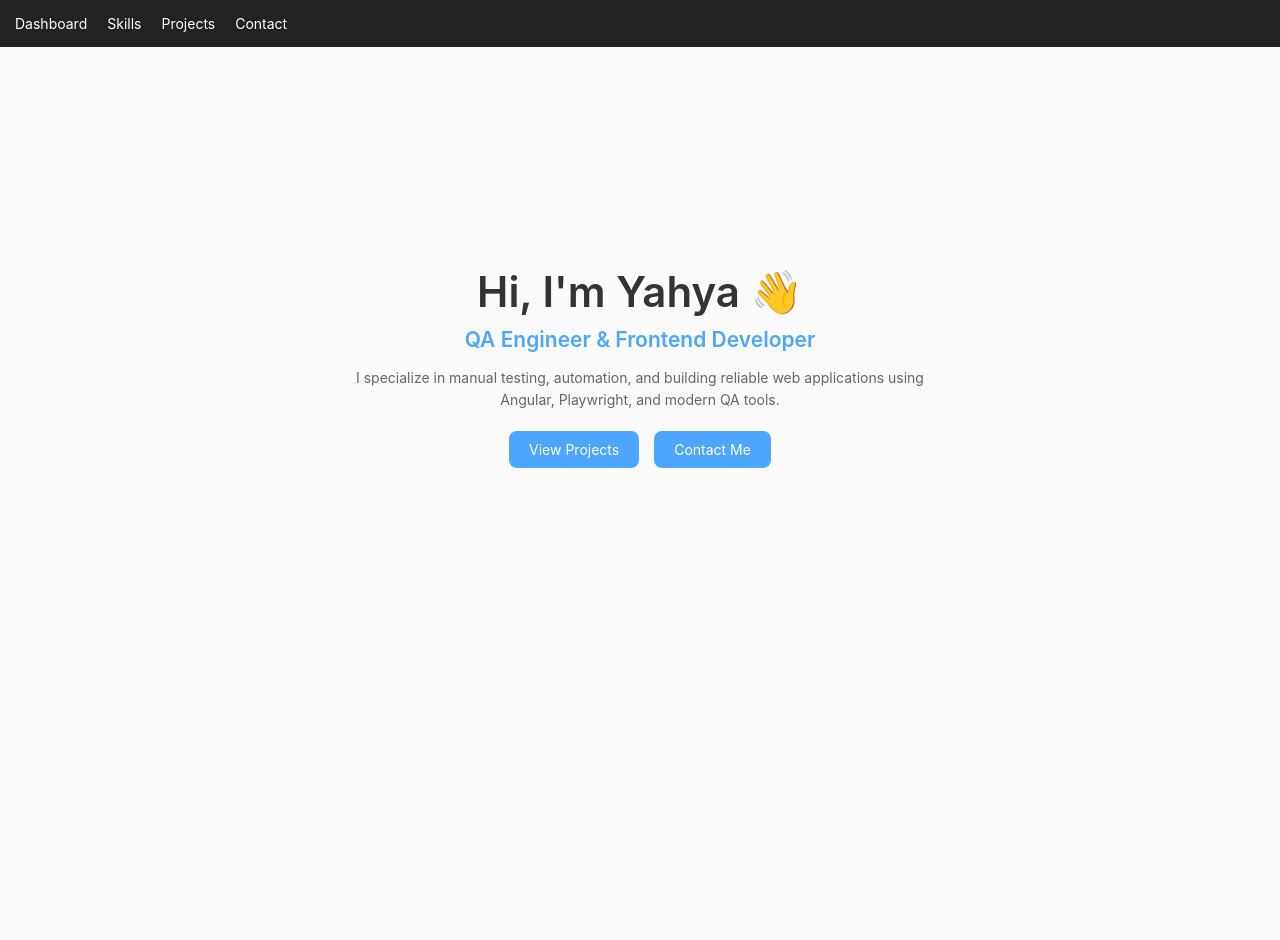
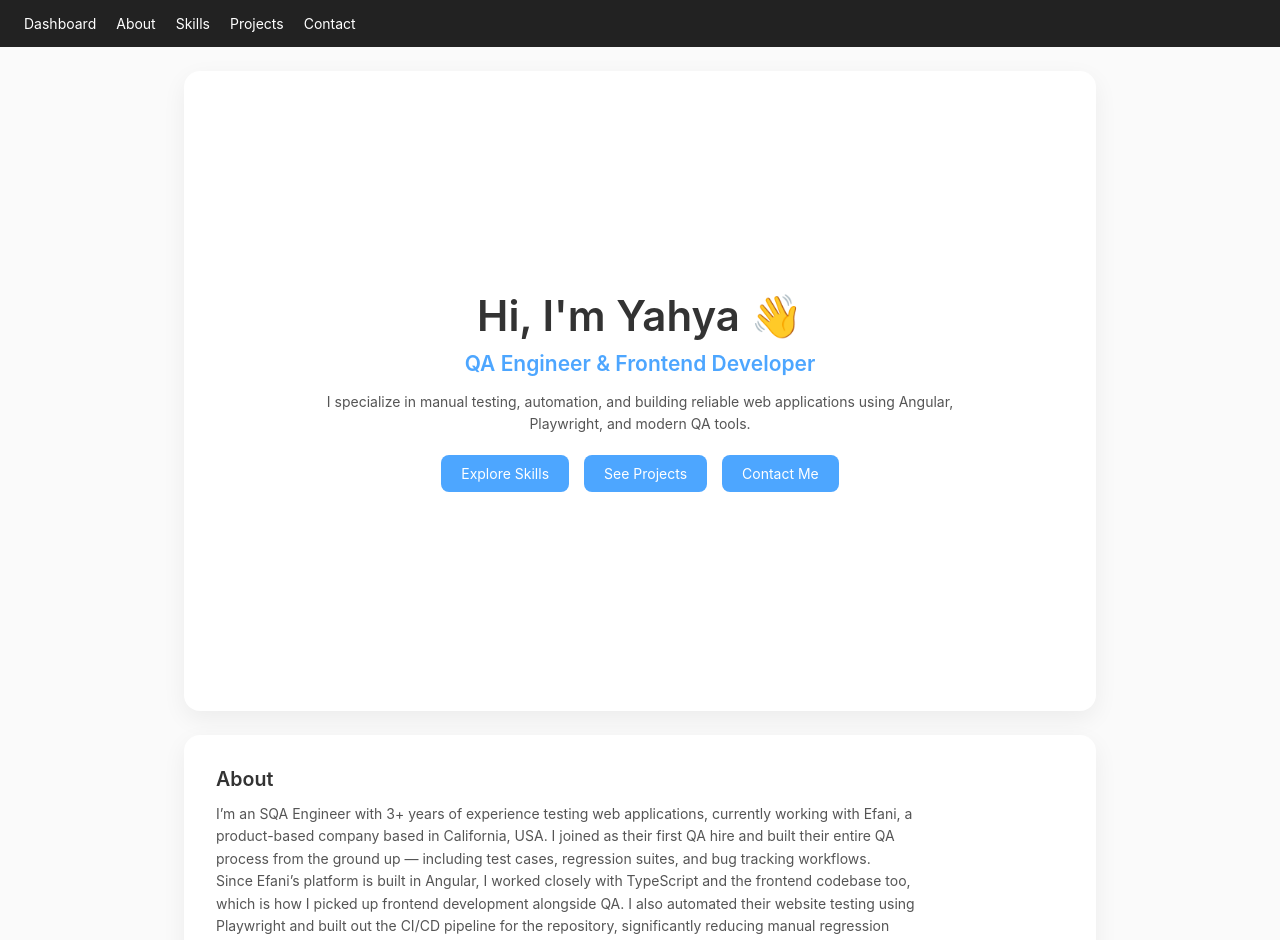
Before and after one commit to root972/Meine-Portfolio, an Angular app: page /dashboard in a window 1280 px wide. Shown: the top 940 px of the page. Before the commit the page ends 800 px from the top, so only its background shows below. Built offline with nearby package versions, Linux system fonts and the light colour scheme.

Commit message:
mehr portfolio UI

```diff
--- a/src/app/app-routing.module.ts
+++ b/src/app/app-routing.module.ts
@@ -5,6 +5,11 @@ import { ProjectsComponent } from './pages/projects/projects.component';
 import { SkillsComponent } from './pages/skills/skills.component';
 import { ContactComponent } from './pages/contact/contact.component';
 const routes: Routes = [
+  {
+    path: '',
+    redirectTo: '/dashboard',
+    pathMatch: 'full'
+  },
   {
     path: 'dashboard',
     component: DashboardComponent
--- a/src/app/app.component.html
+++ b/src/app/app.component.html
@@ -1,8 +1,9 @@
 <nav class="navbar">
-   <a routerLink="/dashboard">Dashboard</a>
-   <a routerLink="/skills">Skills</a>
-    <a routerLink="/projects">Projects</a>
-    <a routerLink="/contact">Contact</a>
+  <a routerLink="/dashboard">Dashboard</a>
+  <a href="#about" (click)="scrollToSection($event, 'about')">About</a>
+  <a href="#skills" (click)="scrollToSection($event, 'skills')">Skills</a>
+  <a href="#projects" (click)="scrollToSection($event, 'projects')">Projects</a>
+  <a href="#contact" (click)="scrollToSection($event, 'contact')">Contact</a>
+</nav>
 
-  </nav>
-    <router-outlet></router-outlet>
+<router-outlet></router-outlet>
--- a/src/app/app.component.scss
+++ b/src/app/app.component.scss
@@ -1,8 +1,11 @@
 .navbar {
   display: flex;
   gap: 20px;
-  padding: 15px;
+  padding: 15px 24px;
   background-color: #222;
+  position: sticky;
+  top: 0;
+  z-index: 1000;
 }
 
 .navbar a {
--- a/src/app/app.component.ts
+++ b/src/app/app.component.ts
@@ -1,4 +1,5 @@
 import { Component } from '@angular/core';
+import { Router } from '@angular/router';
 
 @Component({
   selector: 'app-root',
@@ -7,4 +8,27 @@ import { Component } from '@angular/core';
 })
 export class AppComponent {
   title = 'My Portfolio';
+
+  constructor(private router: Router) {}
+
+  scrollToSection(event: Event, sectionId: string): void {
+    event.preventDefault();
+
+    if (this.router.url !== '/dashboard') {
+      this.router.navigate(['/dashboard']).then(() => {
+        this.scrollToSectionId(sectionId);
+      });
+      return;
+    }
+
+    this.scrollToSectionId(sectionId);
+  }
+
+  private scrollToSectionId(sectionId: string): void {
+    const element = document.getElementById(sectionId);
+
+    if (element) {
+      element.scrollIntoView({ behavior: 'smooth', block: 'start' });
+    }
+  }
 }
--- a/src/app/pages/dashboard/dashboard.component.html
+++ b/src/app/pages/dashboard/dashboard.component.html
@@ -1,4 +1,5 @@
-<section class="hero">
+<main class="dashboard-page">
+  <section id="hero" class="hero section-card">
     <h1>Hi, I'm Yahya 👋</h1>
     <h2>QA Engineer & Frontend Developer</h2>
 
@@ -8,7 +9,152 @@
     </p>
 
     <div class="buttons">
-    <a routerLink="/projects">View Projects</a>
-    <a routerLink="/contact">Contact Me</a>
+      <a href="#skills" (click)="scrollToSection($event, 'skills')">Explore Skills</a>
+      <a href="#projects" (click)="scrollToSection($event, 'projects')">See Projects</a>
+      <a href="#contact" (click)="scrollToSection($event, 'contact')">Contact Me</a>
     </div>
   </section>
+
+  <section id="about" class="section-card">
+    <h3>About</h3>
+    <p>
+      I’m an SQA Engineer with 3+ years of experience testing web applications, currently working with Efani, a product-based company based in California, USA. I joined as their first QA hire and built their entire QA process from the ground up — including test cases, regression suites, and bug tracking workflows.
+    </p>
+    <p>
+      Since Efani’s platform is built in Angular, I worked closely with TypeScript and the frontend codebase too, which is how I picked up frontend development alongside QA. I also automated their website testing using Playwright and built out the CI/CD pipeline for the repository, significantly reducing manual regression time.
+    </p>
+    <p>
+      Before Efani, I worked at K2X Technologies and Workbox, handling manual functional, integration, and regression testing across enterprise platforms. My core toolkit includes API testing with Postman, SQL, Jira, and CI/CD validation — with Angular and Playwright rounding out the frontend and automation side.
+    </p>
+  </section>
+
+  <section id="skills" class="section-card">
+    <div class="skills-section">
+      <h3>Skills</h3>
+      <p>Technologies and tools I use as a QA Engineer and Frontend Developer.</p>
+
+      <div class="skills-grid">
+        <div class="skill-card">
+          <h4>🧪 Manual Testing</h4>
+          <span>Test Case Design</span>
+          <span>Regression Testing</span>
+          <span>Smoke Testing</span>
+          <span>Exploratory Testing</span>
+          <span>Bug Reporting</span>
+          <span>Database Testing</span>
+          <span>Cross-Browser Testing</span>
+          <span>Mobile Testing</span>
+          <span>Integration Testing</span>
+        </div>
+
+        <div class="skill-card">
+          <h4>🤖 Test Automation</h4>
+          <span>Playwright</span>
+          <span>Cypress</span>
+        </div>
+
+        <div class="skill-card">
+          <h4>🌐 API Testing</h4>
+          <span>Postman</span>
+          <span>REST APIs</span>
+          <span>Swagger</span>
+          <span>API Validation</span>
+        </div>
+
+        <div class="skill-card">
+          <h4>🔒 Security Testing</h4>
+          <span>OWASP ZAP</span>
+          <span>Vulnerability Scanning</span>
+          <span>Basic Security Assessment</span>
+          <span>Penetration Testing</span>
+        </div>
+
+        <div class="skill-card">
+          <h4>⚡ Performance Testing</h4>
+          <span>k6</span>
+          <span>Load Testing</span>
+          <span>Stress Testing</span>
+          <span>Performance Monitoring</span>
+        </div>
+
+        <div class="skill-card">
+          <h4>💻 Frontend Development</h4>
+          <span>Angular</span>
+          <span>TypeScript</span>
+          <span>HTML5</span>
+          <span>SCSS</span>
+        </div>
+
+        <div class="skill-card">
+          <h4>🛠 CI/CD & Version Control</h4>
+          <span>Git</span>
+          <span>GitHub</span>
+          <span>GitLab</span>
+        </div>
+
+        <div class="skill-card">
+          <h4>🌐 Languages</h4>
+          <span>TypeScript</span>
+          <span>JavaScript</span>
+          <span>Python</span>
+          <span>SQL</span>
+        </div>
+      </div>
+    </div>
+  </section>
+
+  <section id="projects" class="section-card">
+    <h3>Projects</h3>
+    <p>My recent work includes frontend builds, QA automation, and reliable testing setups.</p>
+    <div class="project-list">
+      <div class="project-item">
+        <h4>Portfolio Website</h4>
+        <p>Angular-based personal portfolio with routed pages and a polished landing experience.</p>
+      </div>
+      <div class="project-item">
+        <h4>QA Automation Suite</h4>
+        <p>Playwright-based test automation for regression and smoke testing flows.</p>
+      </div>
+    </div>
+    <a routerLink="/projects" class="route-link">Open full projects page</a>
+  </section>
+
+  <section id="contact" class="section-card">
+    <div class="contact-section">
+      <h3>Contact</h3>
+      <p>Interested in collaboration or a QA/frontend opportunity? Reach out.</p>
+
+      <div class="contact-grid">
+        <a class="contact-card" href="https://mail.google.com/mail/?view=cm&to=myaya4455&#64;gmail.com" target="_blank">
+          <span class="icon">📧</span>
+          <h4>Email</h4>
+          <p>myaya4455&#64;gmail.com</p>
+        </a>
+
+        <a class="contact-card" href="https://www.linkedin.com/in/yahya-zahid-063061227/" target="_blank">
+          <span class="icon">💼</span>
+          <h4>LinkedIn</h4>
+          <p>View Profile</p>
+        </a>
+
+        <a class="contact-card" href="https://wa.me/491234567890" target="_blank">
+          <span class="icon">💬</span>
+          <h4>WhatsApp</h4>
+          <p>Chat with me</p>
+        </a>
+
+        <a class="contact-card" href="tel:+491234567890">
+          <span class="icon">📞</span>
+          <h4>Phone</h4>
+          <p>+49 123 456 7890</p>
+        </a>
+
+        <a class="contact-card" href="https://github.com/root972" target="_blank">
+          <span class="icon">🐙</span>
+          <h4>GitHub</h4>
+          <p>View Projects</p>
+        </a>
+      </div>
+    </div>
+  </section>
+</main>
--- a/src/app/pages/dashboard/dashboard.component.scss
+++ b/src/app/pages/dashboard/dashboard.component.scss
@@ -1,11 +1,25 @@
+.dashboard-page {
+  padding: 24px;
+  max-width: 960px;
+  margin: 0 auto;
+}
+
+.section-card {
+  padding: 32px;
+  margin-bottom: 24px;
+  border-radius: 16px;
+  background: white;
+  box-shadow: 0 8px 24px rgba(0, 0, 0, 0.06);
+  scroll-margin-top: 88px;
+}
+
 .hero {
-  height: 80vh;
+  min-height: 80vh;
   display: flex;
   flex-direction: column;
   justify-content: center;
   align-items: center;
   text-align: center;
-  padding: 20px;
 }
 
 .hero h1 {
@@ -20,7 +34,7 @@
 }
 
 .hero p {
-  max-width: 600px;
+  max-width: 700px;
   color: #666;
   font-size: 1rem;
   line-height: 1.6;
@@ -29,19 +43,119 @@
 .buttons {
   margin-top: 20px;
   display: flex;
+  flex-wrap: wrap;
   gap: 15px;
+  justify-content: center;
 }
 
-.buttons a {
+.buttons a,
+.route-link {
   text-decoration: none;
   padding: 10px 20px;
   border-radius: 8px;
   background: #4da6ff;
   color: white;
   transition: 0.3s;
+  display: inline-block;
 }
 
-.buttons a:hover {
+.buttons a:hover,
+.route-link:hover {
   background: #1f7ed6;
   transform: translateY(-2px);
 }
+
+.section-card h3 {
+  margin-bottom: 12px;
+  font-size: 1.4rem;
+}
+
+.section-card p {
+  color: #555;
+  max-width: 700px;
+}
+
+.skills-section,
+.contact-section {
+  width: 100%;
+}
+
+.skills-grid {
+  display: grid;
+  grid-template-columns: repeat(auto-fit, minmax(220px, 1fr));
+  gap: 16px;
+  margin-top: 20px;
+}
+
+.skill-card {
+  background: #f9f9f9;
+  border: 1px solid #ddd;
+  border-radius: 12px;
+  padding: 16px;
+  text-align: left;
+}
+
+.skill-card h4 {
+  margin-bottom: 12px;
+}
+
+.skill-card span {
+  display: inline-block;
+  margin: 5px 5px 0 0;
+  padding: 7px 12px;
+  background: #4da6ff;
+  color: white;
+  border-radius: 20px;
+  font-size: 13px;
+}
+
+.project-list {
+  display: grid;
+  gap: 12px;
+  margin: 16px 0 20px;
+}
+
+.project-item {
+  padding: 16px;
+  border: 1px solid #e0e0e0;
+  border-radius: 12px;
+  background: #fafafa;
+}
+
+.contact-grid {
+  display: grid;
+  grid-template-columns: repeat(auto-fit, minmax(180px, 1fr));
+  gap: 16px;
+  margin-top: 20px;
+}
+
+.contact-card {
+  display: block;
+  padding: 16px;
+  border-radius: 12px;
+  text-decoration: none;
+  color: #333;
+  background: #f9f9f9;
+  border: 1px solid #ddd;
+  transition: 0.3s ease;
+}
+
+.contact-card:hover {
+  transform: translateY(-4px);
+  background: white;
+  box-shadow: 0 8px 16px rgba(0, 0, 0, 0.08);
+}
+
+.contact-card .icon {
+  font-size: 24px;
+  display: block;
+  margin-bottom: 8px;
+}
+
+.contact-card h4 {
+  margin-bottom: 6px;
+}
+
+.contact-card p {
+  margin: 0;
+}
--- a/src/app/pages/dashboard/dashboard.component.ts
+++ b/src/app/pages/dashboard/dashboard.component.ts
@@ -2,10 +2,17 @@ import { Component } from '@angular/core';
 
 @Component({
   selector: 'app-dashboard',
-
   templateUrl: './dashboard.component.html',
   styleUrls: ['./dashboard.component.scss']
 })
 export class DashboardComponent {
+  scrollToSection(event: Event, sectionId: string): void {
+    event.preventDefault();
 
+    const element = document.getElementById(sectionId);
+
+    if (element) {
+      element.scrollIntoView({ behavior: 'smooth', block: 'start' });
+    }
+  }
 }
--- a/src/styles.scss
+++ b/src/styles.scss
@@ -3,6 +3,10 @@
   margin: 0;
   padding: 0;
   box-sizing: border-box;
+}
+
+html {
+  scroll-behavior: smooth;
 }
 
 html, body {
```
Lines whose indentation alone changed are shown as unchanged.
